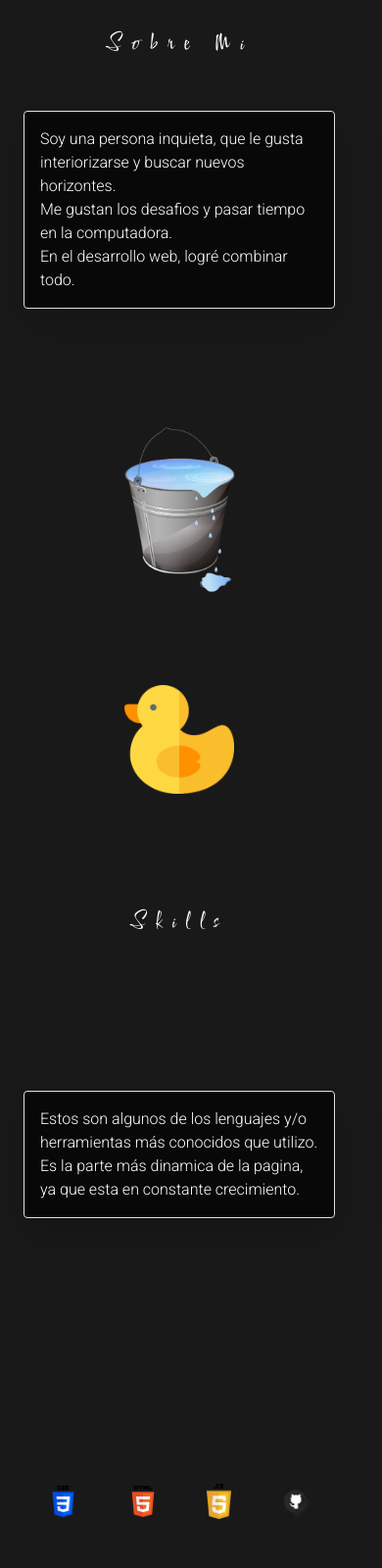
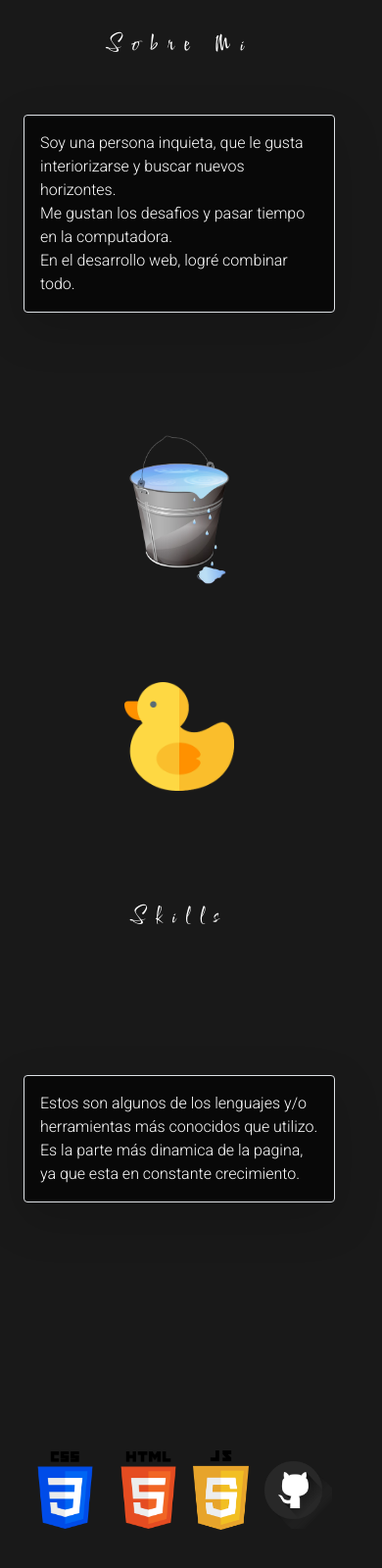
Before and after one commit to patocarbone/Portfolio, a website: page index.html in a window 390 px wide. Shown: the part 891-2491 px from the top of the page at 98% size. Drawn offline with nearby package versions, Linux system fonts and the light colour scheme.

Commit message:
responsive

```diff
--- a/index.html
+++ b/index.html
@@ -142,11 +142,11 @@
                         En el desarrollo web, logré combinar todo.
                     </p>
                 </div>
-                <div class="col-lg-4 col-md-6 col-sm-6 d-flex justify-content-center align-items-center">
-                    <img src="src/assets/img/wood_1-removebg.png" class="w-50"
+                <div class="col-lg-4 col-sm-6 col-xs-12 d-flex justify-content-center align-items-center">
+                    <img src="src/assets/img/wood_1-removebg.png" class="balde-con-agua"
                         alt="balde gris con agua que se desborda y moja el piso">
                 </div>
-                <div class="col-lg-4 col-md-6 col-sm-6 d-flex justify-content-center align-items-center">
+                <div class="col-lg-4 col-sm-6 col-xs-12 d-flex justify-content-center align-items-center">
                     <img src="src/assets/img/rubber-duck.png" alt="un pato de color amarillo animado"
                         class="img-sobre-mi2">
                 </div>
--- a/scss/components/_inicio.scss
+++ b/scss/components/_inicio.scss
@@ -22,6 +22,9 @@
       }
       @media (min-width: 481px) and (max-width: 728px) {
         font-size: 2em;
+      }
+      @media screen and (min-width: 729px) and (max-width: 1024px) {
+       font-size: 2em;
       }
     }
     button {
--- a/scss/components/_skills.scss
+++ b/scss/components/_skills.scss
@@ -24,6 +24,16 @@
       width: 10%;
       @include transiciones(all 1s);
 
+      @media screen and (max-width: 480px) {
+        width: 25%;
+      }
+      @media screen and (min-width: 480px) and (max-width: 728px) {
+        width: 25%;
+      }
+      @media screen and (min-width: 729px) and (max-width: 1024px) {
+        width: 25%;
+      }
+
       &:hover {
         @include transformaciones(scale(2));
       }
@@ -32,6 +42,16 @@
     .img-js {
       width: 8%;
       @include transiciones(all 1s);
+
+      @media screen and (max-width: 480px) {
+        width: 18%;
+      }
+      @media screen and (min-width: 480px) and (max-width: 728px) {
+        width: 18%;
+      }
+      @media screen and (min-width: 729px) and (max-width: 1024px) {
+        width: 18%;
+      }
 
       &:hover {
         @include transformaciones(scale(2));
--- a/scss/components/_sobre-mi.scss
+++ b/scss/components/_sobre-mi.scss
@@ -23,13 +23,16 @@
   .img-sobre-mi2 {
     @include transiciones(all 1.5s);
     width: 35%;
+    @media screen and (max-width: 480px) {
+      width: 35%;
+    }
 
     &:hover {
       @include transformaciones(translate(-400px, -120px) rotate(-35deg));
     }
   }
-  .img-flecha{
-    width: 20vh;
+  .balde-con-agua {
+    width: 45%;
   }
 }
 /* Fin sobre mi */
```
Also changed, not shown: css/style.css, 1 other file.
